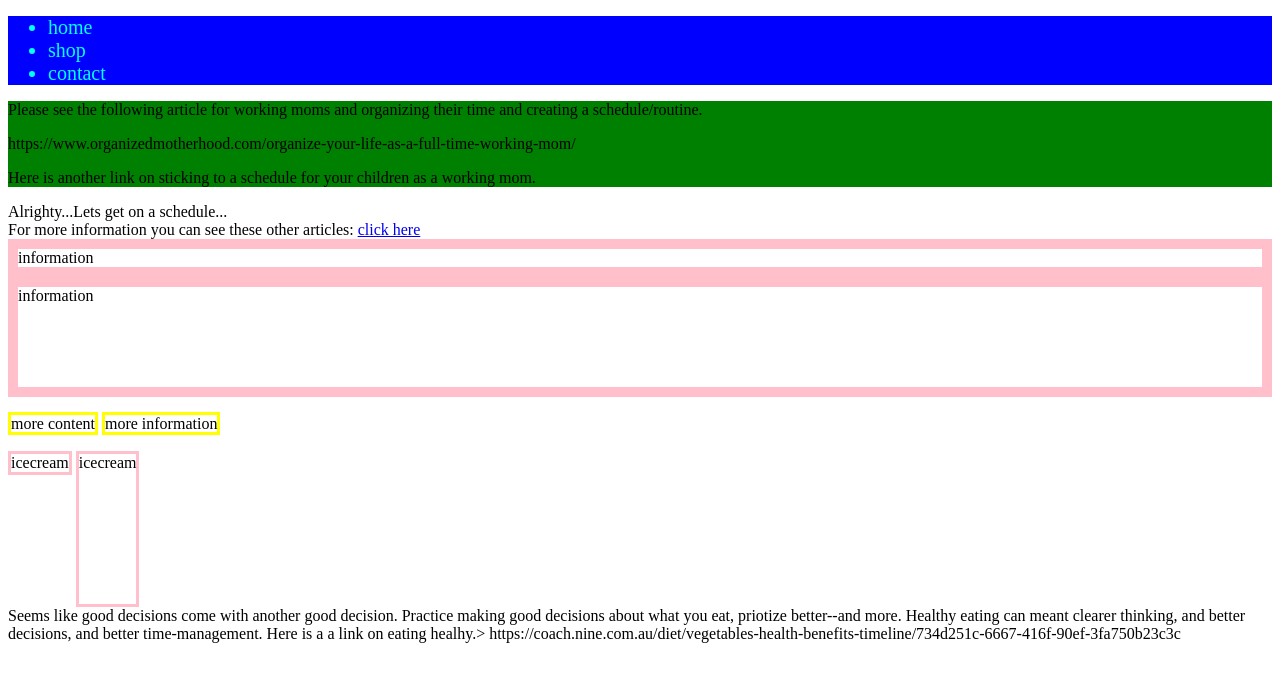
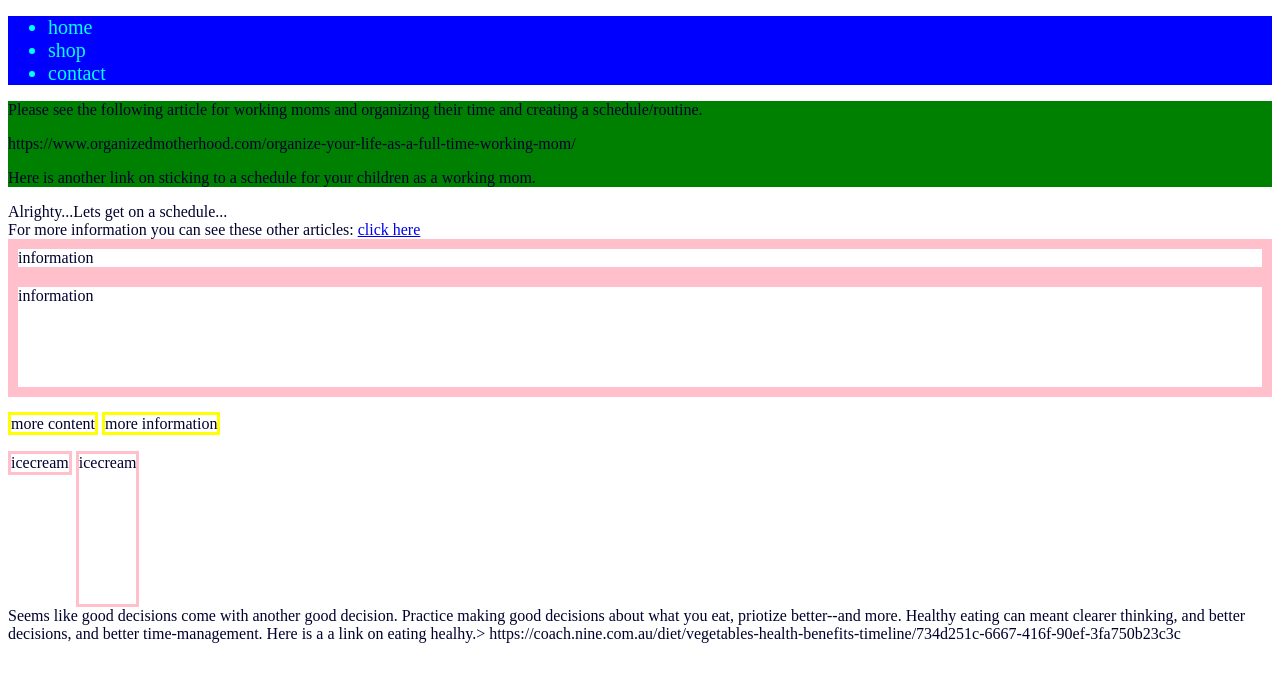
Before and after one commit to Shusweela/week2, a plain HTML site: page index.html in a window 1280 px wide. Drawn offline with Linux system fonts and the light colour scheme.

Commit message:
hw2_1complete

```diff
--- a/index.html
+++ b/index.html
@@ -18,7 +18,7 @@
            </nav>
      </header>
      <aside>
-       <article>
+       <article class="text">
          <div>
            <P>
          Please see the following article for working moms and organizing their time and creating a schedule/routine. </p>
@@ -29,8 +29,8 @@
          </div>
            </article>
 
-       <span> Alrighty...Lets get on a schedule...</span>
-       <footer> For more information you can see these other articles: <a href="https://www.checkupnewsroom.com/how-to-get-your--kids-back-on-a-sleep-schedule/">click here</a>
+       <span class="text"> Alrighty...Lets get on a schedule...</span>
+       <footer class="text"> For more information you can see these other articles: <a href="https://www.checkupnewsroom.com/how-to-get-your--kids-back-on-a-sleep-schedule/">click here</a>
          <!--blocks-->
          <div class="blocks">information</div>
          <div class="blocks" id="big">information</div>
--- a/main.css
+++ b/main.css
@@ -19,6 +19,9 @@ article {
   border: solid pink;
 }
 
+.text {
+  color:rgb(1, 1, 46);
+}
 
 #header {
   font-size: 20px;
```
